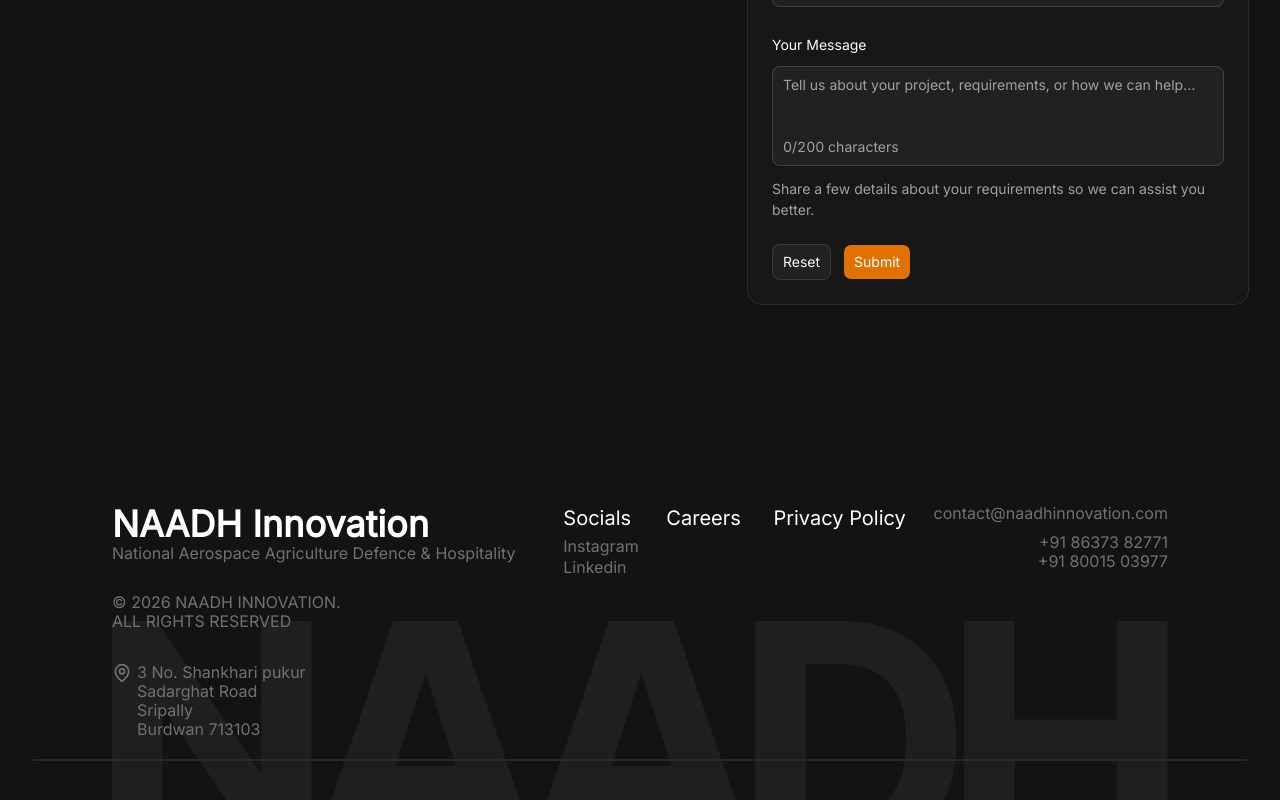
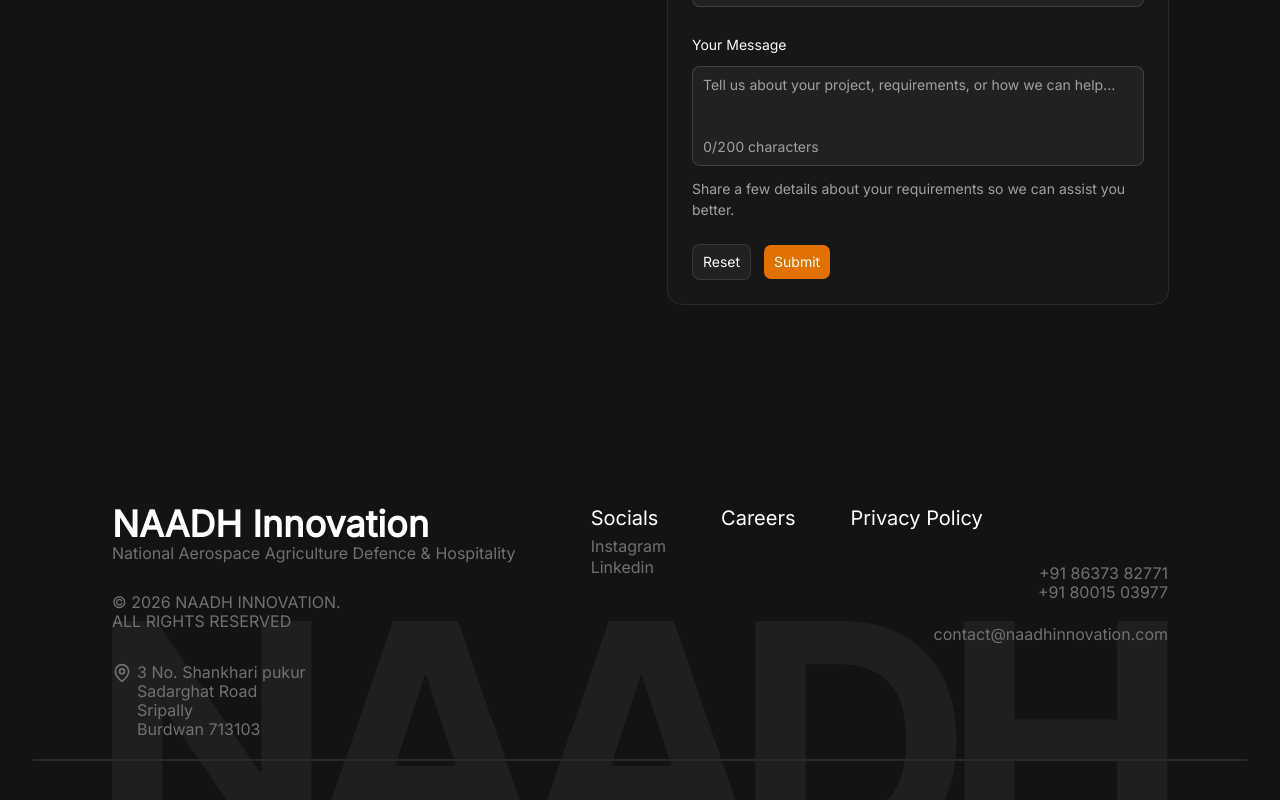
Before and after one commit to anant-innovation/NAADH-Innovation-portfolio-V1, a React (Vite) app: page /contactUs in a window 1280 px wide. Shown: the part 1106-1906 px from the top of the page. Built offline with nearby package versions, Linux system fonts and the light colour scheme.

Commit message:
the website is responsive for desktop all the pages

```diff
--- a/src/Components/D_ContactUsFooter.jsx
+++ b/src/Components/D_ContactUsFooter.jsx
@@ -59,7 +59,6 @@
 
                     {/* container 2 */}
                     <div className="
-
                     ">
 
 
@@ -76,7 +75,6 @@
 
                     {/* container 3 */}
                     <div className="
-
                     ">
                         <h1 className=" text-white text-xl mb-[5px]">Careers</h1>
                     </div>
@@ -85,10 +83,9 @@
 
                     {/* container 4 */}
                     <div className="
-
                     ">
                         <h1 className=" text-white text-xl mb-[5px]
-                        lg:ml-[5px]">Privacy Policy</h1>
+                        ">Privacy Policy</h1>
                     </div>
 
 
@@ -99,11 +96,13 @@
 
 
                         {/* contact us button */}
-                        {contactUsButton && <Button link={"/contactus"} classname={"mb-[30px]"} solid={true} text={"Contact Us"} />}
+                        {contactUsButton ? <Button link={"/contactus"} classname={"mb-[30px]"} solid={true} text={"Contact Us"} /> :
+
+                        <div className=" w-[30px] h-[60px]" />}
 
 
                         {/* phone number and email */}
-                        <p className=" mb-[10px]">contact@naadhinnovation.com</p>
+                        <p className=" mb-[10px] absolute bottom-[200px]  right-0">contact@naadhinnovation.com</p>
                         <p>+91 86373 82771</p>
                         <p>+91 80015 03977</p>
                     </div>
--- a/src/Components/Form.jsx
+++ b/src/Components/Form.jsx
@@ -96,7 +96,7 @@
 
 
     return (
-        <Card className={" w-[500px] dark"}>
+        <Card className={" lg:w-[400px] xl:w-[500px] dark"}>
 
 
             <CardHeader>
--- a/src/Pages/Desktop/D_ContactUs.jsx
+++ b/src/Pages/Desktop/D_ContactUs.jsx
@@ -32,7 +32,9 @@
                 <div className=" flex flex-col items-center
 
 
-                w-[76rem]">
+                lg:w-[58rem]
+                xl:w-[66rem]
+                2xl:w-[76rem]">
 
 
 
```
